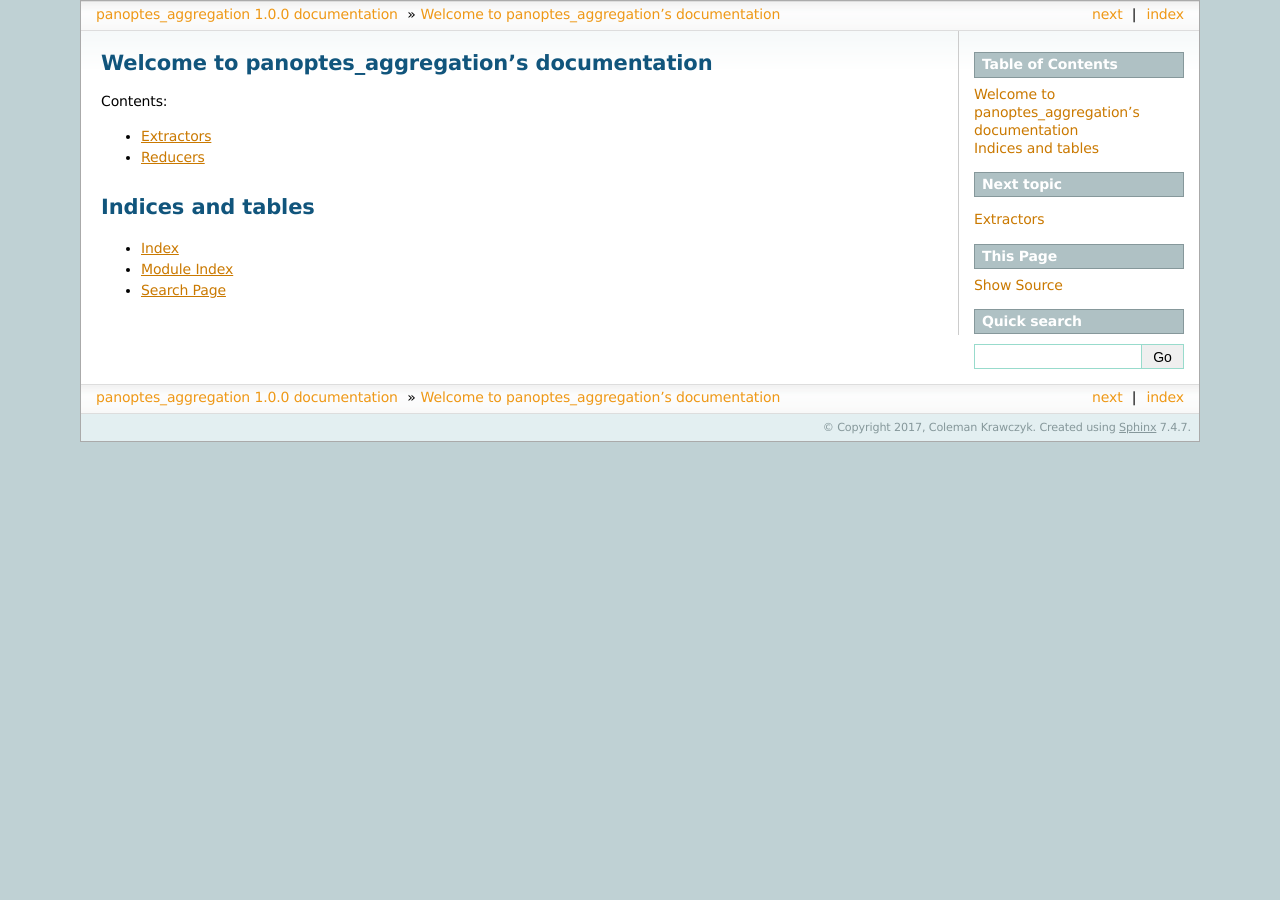
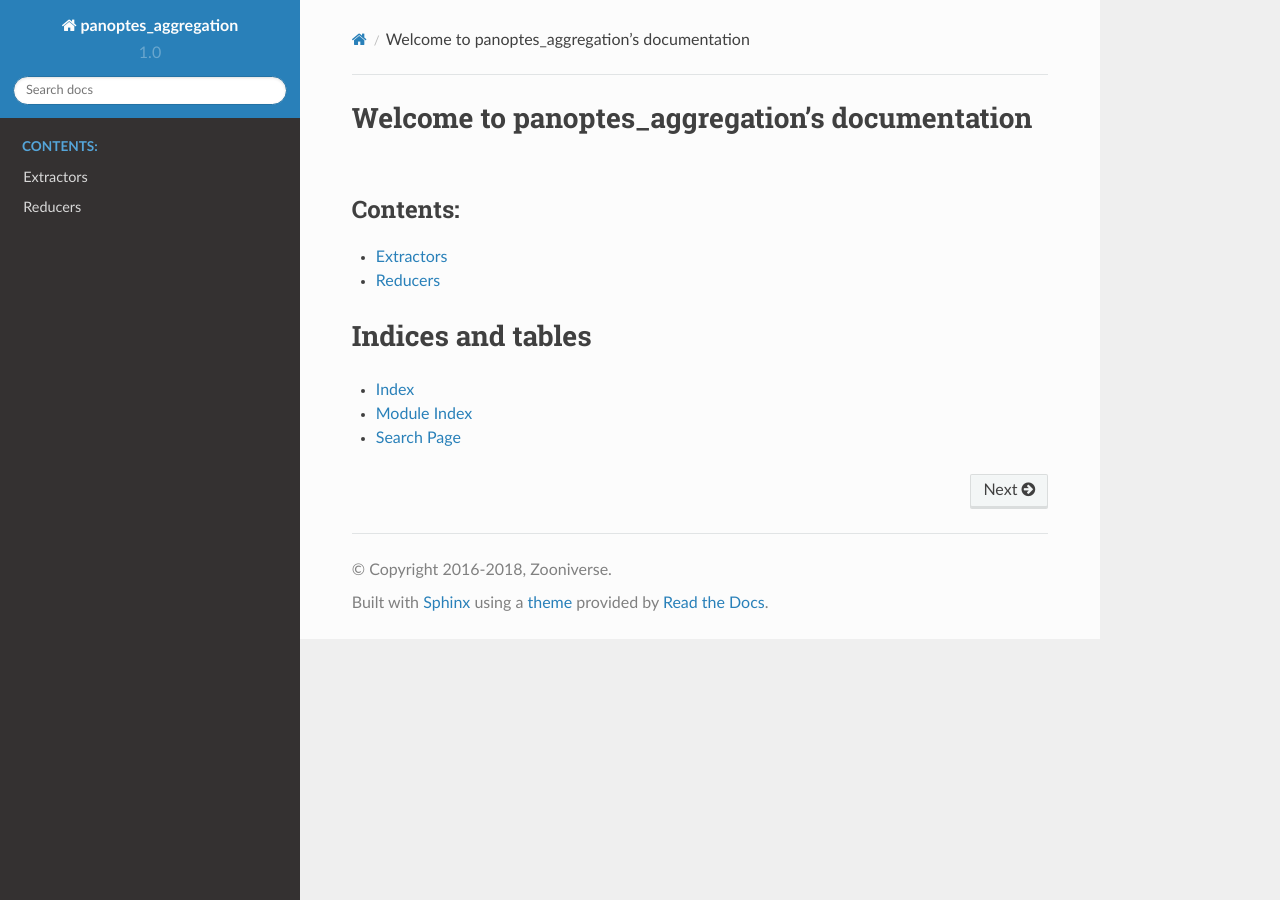
Before and after one commit to zooniverse/aggregation-for-caesar, a Sphinx documentation site: the page built from docs/source/index.rst, in a window 1280 px wide. Built offline with Sphinx 7.4.7 and the Read the Docs theme 2.0.0, drawn with Linux system fonts in a browser that asks for light colours; pages that are not in the unit, such as notebooks, are missing from menus.

Commit message:
Change documentation theme
The "read the docs" theme looks better than any of the default ones.

```diff
--- a/docs/source/conf.py
+++ b/docs/source/conf.py
@@ -26,6 +26,7 @@ sys.path.insert(0, os.path.abspath('../../panoptes_aggregation'))
 sys.path.insert(0, os.path.abspath('../..'))
 from panoptes_aggregation import __version__
 from recommonmark.parser import CommonMarkParser
+import datetime
 
 # -- General configuration ------------------------------------------------
 
@@ -63,17 +64,17 @@ master_doc = 'index'
 
 # General information about the project.
 project = 'panoptes_aggregation'
-copyright = '2017, Coleman Krawczyk'
-author = 'Coleman Krawczyk'
+copyright = '2016-{}, Zooniverse'.format(datetime.datetime.now().year)
+author = 'Zooniverse'
 
 # The version info for the project you're documenting, acts as replacement for
 # |version| and |release|, also used in various other places throughout the
 # built documents.
 #
+# The full version, including alpha/beta/rc tags.
+release = __version__
 # The short X.Y version.
-version = __version__
-# The full version, including alpha/beta/rc tags.
-release = version
+version = '.'.join(release.split('.')[:2])
 
 # The language for content autogenerated by Sphinx. Refer to documentation
 # for a list of supported languages.
@@ -99,7 +100,7 @@ todo_include_todos = False
 # The theme to use for HTML and HTML Help pages.  See the documentation for
 # a list of builtin themes.
 #
-html_theme = 'sphinxdoc'
+html_theme = 'sphinx_rtd_theme'
 
 # Theme options are theme-specific and customize the look and feel of a theme
 # further.  For a list of options available for each theme, see the
@@ -111,6 +112,8 @@ html_theme = 'sphinxdoc'
 # relative to this directory. They are copied after the builtin static files,
 # so a file named "default.css" will overwrite the builtin "default.css".
 html_static_path = ['_static']
+
+html_show_sourcelink = False
 
 
 # -- Options for HTMLHelp output ------------------------------------------
```
Also changed, not shown: setup.py (+12 -2 lines).
